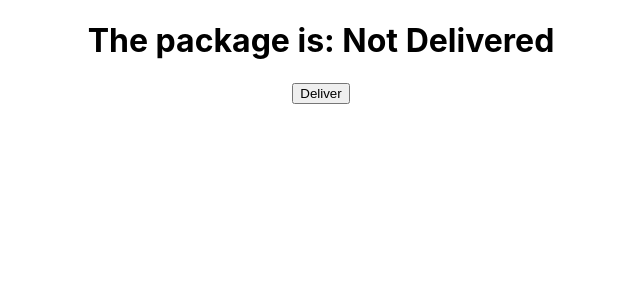
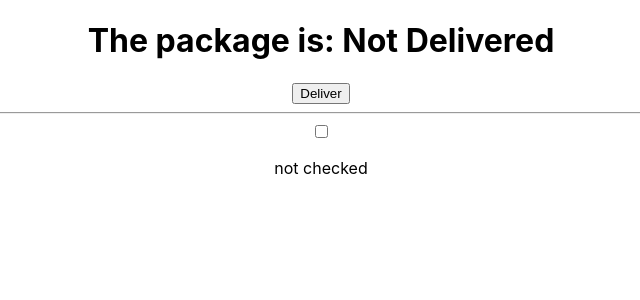
Before and after one commit to anthonyhenry/LinkedInLearning, a React (Create React App) app in the folder React Hooks/react-hooks/: page / in a window 1280 px wide. Shown: the top 300 px of the page, without its empty margins (319-959 px from the left). Built offline with nearby package versions, Linux system fonts and the light colour scheme.

Commit message:
useState with a checkbox

```diff
--- a/React Hooks/react-hooks/src/App.js
+++ b/React Hooks/react-hooks/src/App.js
@@ -27,6 +27,9 @@
     // Common naming convention for the function value is "set" + the state variable name
   const [status, setStatus] = useState("Not Delivered");
 
+  // useState with a checkbox
+  const [checked, setChecked] = useState(false);
+
   return (
     <div className="App">
 
@@ -34,6 +37,14 @@
       <h1>The package is: {status} </h1>
       <button onClick={ ()=> setStatus("Delivered")}>Deliver</button>
 
+      <br/>
+      <hr/>
+
+      {/* checked useState */}
+      <input type='checkbox' value={checked} onChange={ ()=> setChecked( (checked) => !checked )}/>
+      {/* Use a ternary operator to output checked or not checked based on the value of the checked state variable */}
+      <p>{checked ? "checked" : "not checked"}</p>
+
     </div>
   );
 }
```
